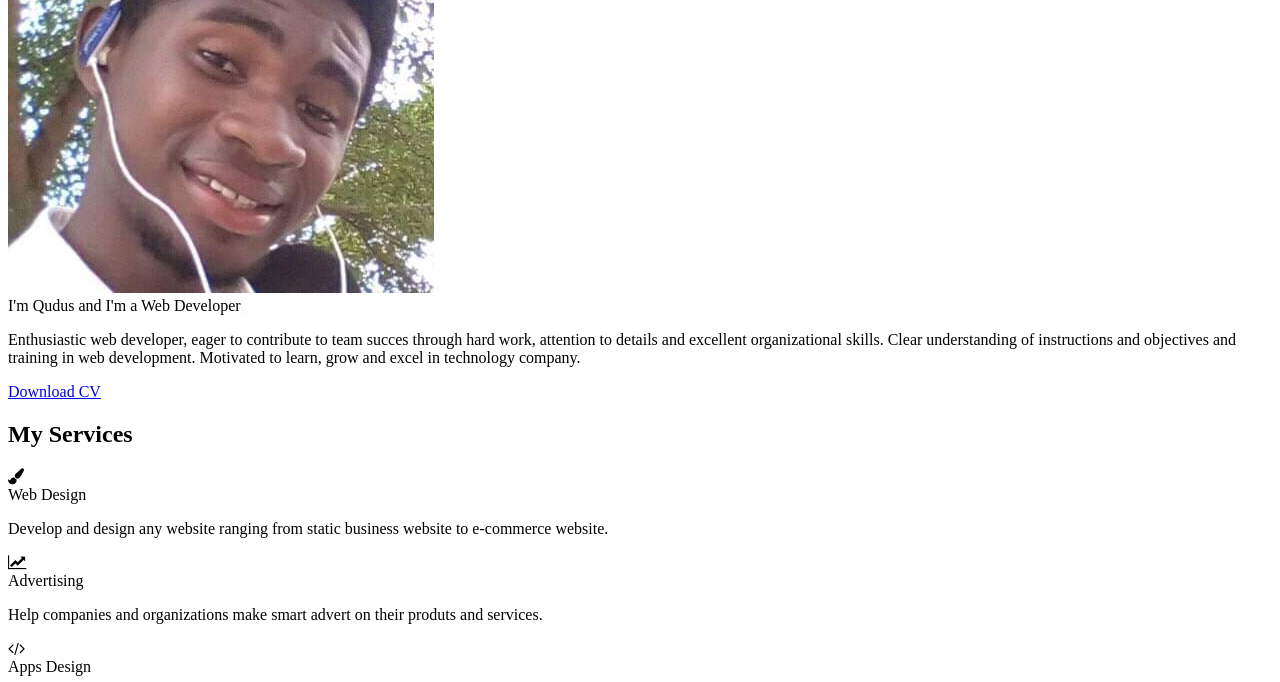
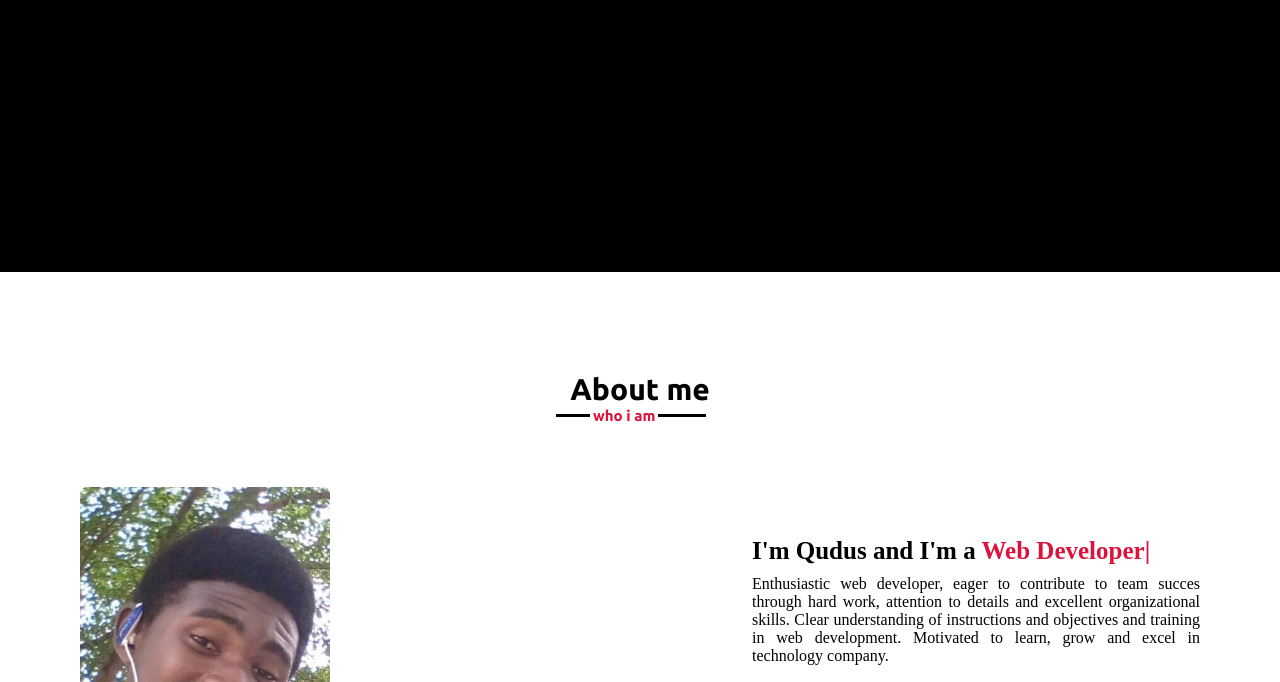
Before and after one commit to QUDHUX/profile, a plain HTML site: page index.Html in a window 1280 px wide. Shown: the part 528-1210 px from the top of the page. Drawn offline with nearby package versions, Linux system fonts and the light colour scheme.

Commit message:
My profile

```diff
--- a/index.Html
+++ b/index.Html
@@ -4,7 +4,7 @@
     <meta charset="UTF-8">
     <meta name="viewport" content="width=device-width, initial-scale=1.0">
     <title>My Portfolio</title>
-    <link rel="stylesheet" href="atmMachine.css">
+    <link rel="stylesheet" href="portfolio.css">
     <link rel="stylesheet" href="https://stackpath.bootstrapcdn.com/font-awesome/4.7.0/css/font-awesome.min.css">
     <script src="https://code.jquery.com/jquery-3.5.1.slim.min.js"></script>
     <script src="https://ajax.googleapis.com/ajax/libs/jquery/3.5.1/jquery.min.js"></script>
```
